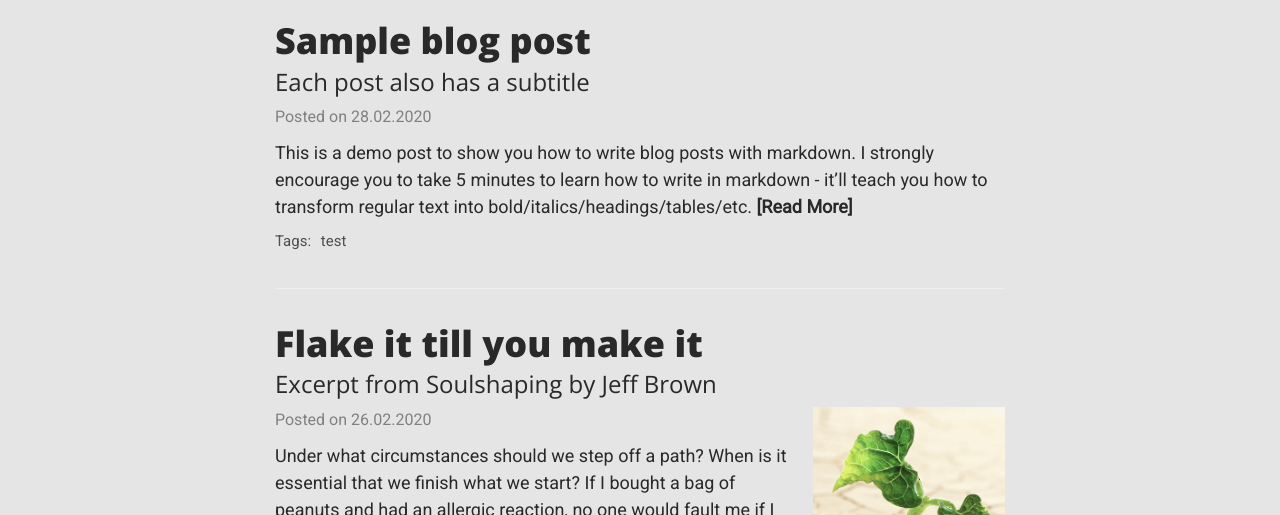
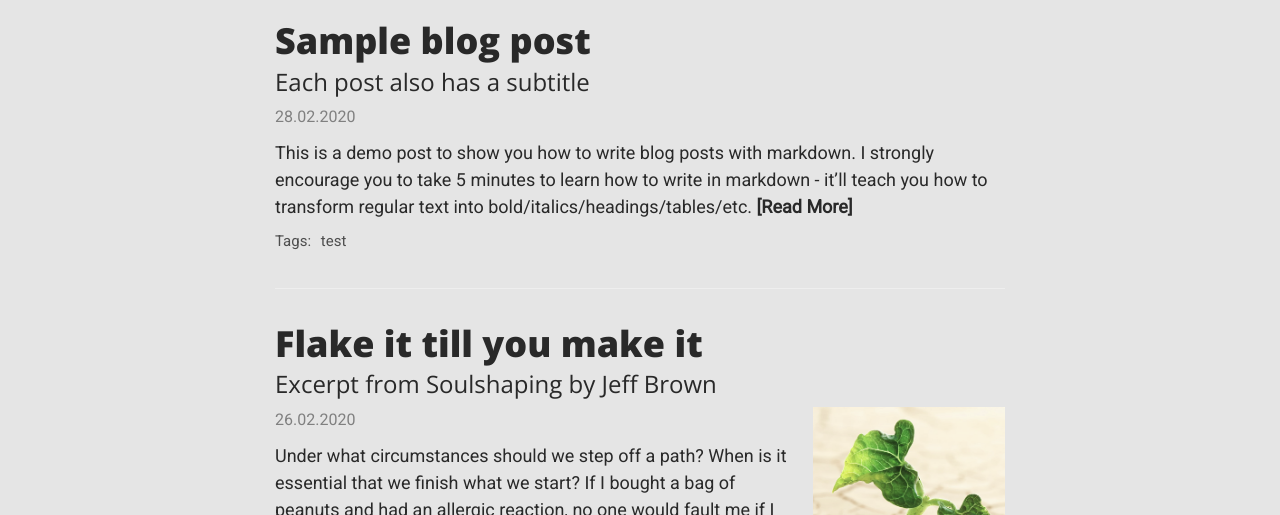
Before and after one commit to UncleJammer/unclejammer.github.io, a Jekyll site: the page built from index.html, in a window 1280 px wide and 1251 px high. Shown: the part 323-838 px from the top of the window. Built offline with Jekyll 4.4.1, drawn with Linux system fonts in a browser that asks for light colours; nearby versions of some CDN libraries; the list of posts is cut into pages by our own code; comment, search, counter and statistics services are not loaded.

Commit message:
Update header.html and home.html

```diff
--- a/_includes/header.html
+++ b/_includes/header.html
@@ -38,11 +38,11 @@
           {% endif %}
 
           {% if include.type == "post" %}
-            <span class="post-meta">Posted on {{ page.date | date: date_format }}</span>
+            <span class="post-meta">{{ page.date | date: date_format }}</span>
             {% if page.last-updated %}
               <span class="post-meta">
                 <span class="d-none d-md-inline middot">&middot;</span>
-                Last updated {{ page.last-updated | date: date_format }}
+                Оновлено {{ page.last-updated | date: date_format }}
               </span>
             {% endif %}
             {% if page.readtime %}
--- a/_layouts/home.html
+++ b/_layouts/home.html
@@ -46,7 +46,7 @@
 
     <p class="post-meta">
       {% assign date_format = site.date_format | default: "%B %-d, %Y" %}
-      Posted on {{ post.date | date: date_format }}
+      {{ post.date | date: date_format }}
     </p>
 
     {% if thumbnail != "" %}
@@ -93,12 +93,12 @@
 <ul class="pagination main-pager">
   {% if paginator.previous_page %}
   <li class="page-item previous">
-    <a class="page-link" href="{{ paginator.previous_page_path | absolute_url }}">&larr; Newer Posts</a>
+    <a class="page-link" href="{{ paginator.previous_page_path | absolute_url }}">&larr; Вперед</a>
   </li>
   {% endif %}
   {% if paginator.next_page %}
   <li class="page-item next">
-    <a class="page-link" href="{{ paginator.next_page_path | absolute_url }}">Older Posts &rarr;</a>
+    <a class="page-link" href="{{ paginator.next_page_path | absolute_url }}">Назад &rarr;</a>
   </li>
   {% endif %}
 </ul>
```
